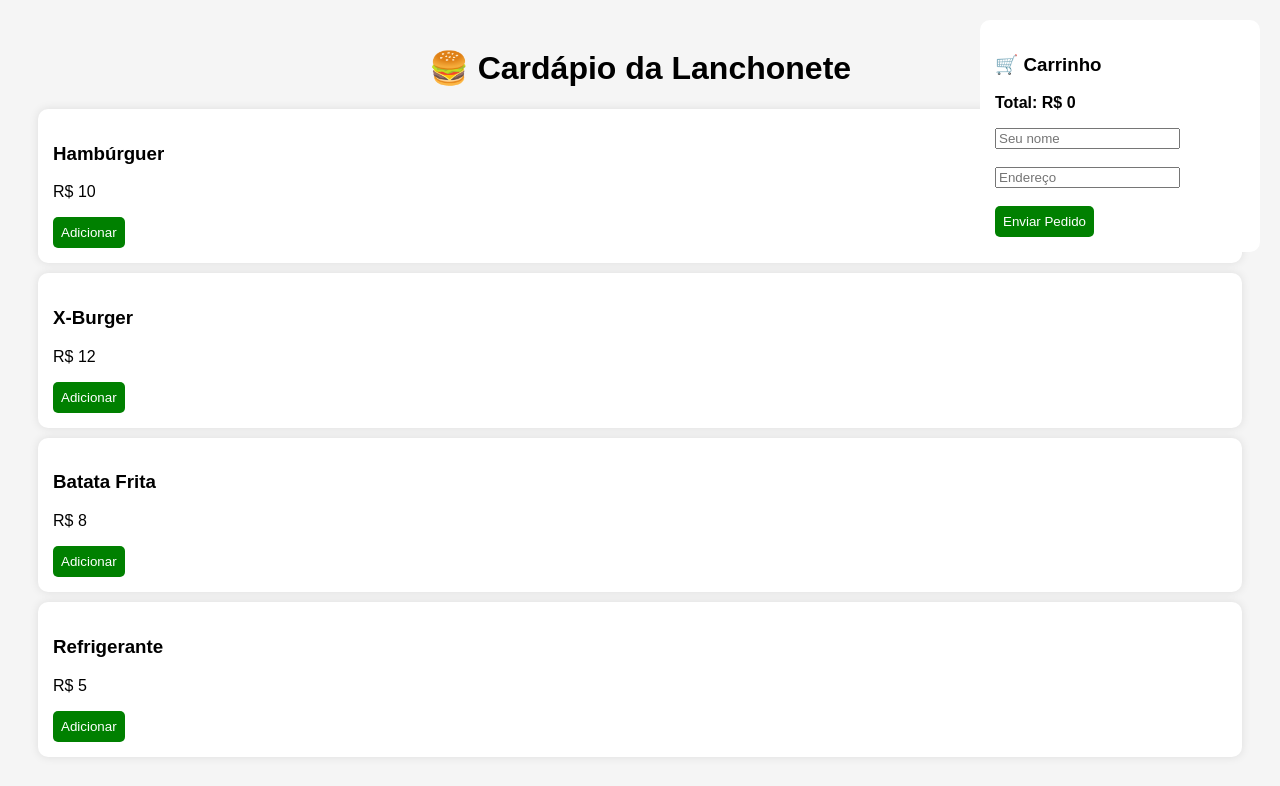
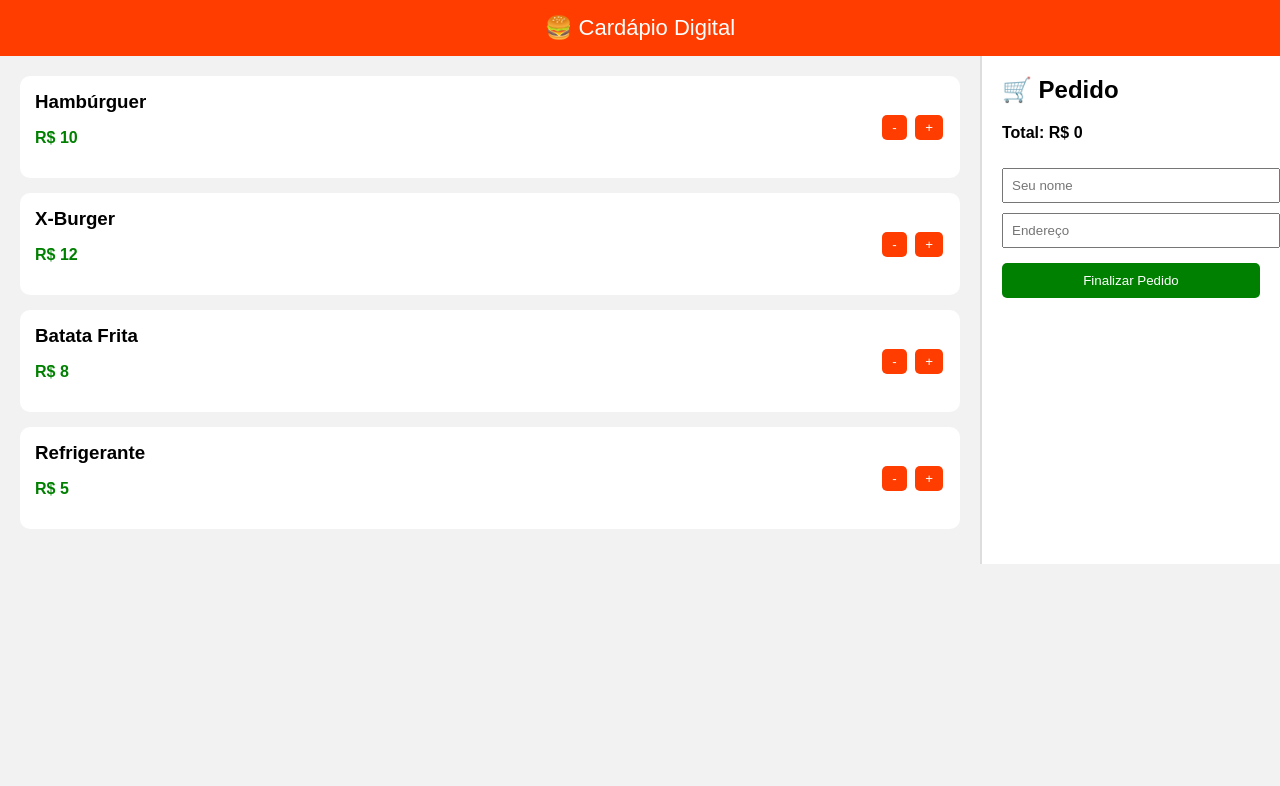
Before and after one commit to Cleodenia13/cardapio, a Flask app: page / in a window 1280 px wide. Shown: the top 786 px of the page. Run offline with Flask 3, Linux system fonts and the light colour scheme.

Commit message:
visual profissional

```diff
--- a/templates/index.html
+++ b/templates/index.html
@@ -5,80 +5,165 @@
     <style>
         body {
             font-family: Arial;
-            background: #f5f5f5;
-            padding: 20px;
+            background: #f2f2f2;
+            margin: 0;
         }
 
-        h1 {
+        header {
+            background: #ff3d00;
+            color: white;
+            padding: 15px;
             text-align: center;
+            font-size: 22px;
+        }
+
+        .container {
+            display: grid;
+            grid-template-columns: 1fr 300px;
+        }
+
+        .produtos {
+            padding: 20px;
         }
 
         .card {
             background: white;
             padding: 15px;
-            margin: 10px;
+            margin-bottom: 15px;
             border-radius: 10px;
-            box-shadow: 0 0 10px rgba(0,0,0,0.1);
+            display: flex;
+            justify-content: space-between;
+            align-items: center;
         }
 
-        button {
-            background: green;
+        .info h3 {
+            margin: 0;
+        }
+
+        .preco {
+            color: green;
+            font-weight: bold;
+        }
+
+        .controle button {
+            padding: 5px 10px;
+            margin: 2px;
+            border: none;
+            background: #ff3d00;
             color: white;
-            border: none;
-            padding: 8px;
             border-radius: 5px;
             cursor: pointer;
         }
 
-        #carrinho {
-            position: fixed;
-            right: 20px;
-            top: 20px;
+        .carrinho {
             background: white;
-            padding: 15px;
-            border-radius: 10px;
-            width: 250px;
+            padding: 20px;
+            border-left: 2px solid #ddd;
+        }
+
+        .carrinho h2 {
+            margin-top: 0;
+        }
+
+        .item {
+            display: flex;
+            justify-content: space-between;
+        }
+
+        input {
+            width: 100%;
+            padding: 8px;
+            margin-top: 10px;
+        }
+
+        .btn-finalizar {
+            background: green;
+            color: white;
+            width: 100%;
+            padding: 10px;
+            border: none;
+            margin-top: 15px;
+            cursor: pointer;
+            border-radius: 5px;
         }
     </style>
 </head>
 
 <body>
 
-<h1>🍔 Cardápio da Lanchonete</h1>
+<header>🍔 Cardápio Digital</header>
 
-<div id="carrinho">
-    <h3>🛒 Carrinho</h3>
-    <ul id="lista"></ul>
-    <p><b>Total: R$ <span id="total">0</span></b></p>
+<div class="container">
 
-    <input type="text" id="nome" placeholder="Seu nome"><br><br>
-    <input type="text" id="endereco" placeholder="Endereço"><br><br>
+    <div class="produtos">
+        {% for item in cardapio %}
+        <div class="card">
+            <div class="info">
+                <h3>{{ item.nome }}</h3>
+                <p class="preco">R$ {{ item.preco }}</p>
+            </div>
 
-    <button onclick="enviarPedido()">Enviar Pedido</button>
+            <div class="controle">
+                <button onclick="remover('{{ item.nome }}', {{ item.preco }})">-</button>
+                <button onclick="adicionar('{{ item.nome }}', {{ item.preco }})">+</button>
+            </div>
+        </div>
+        {% endfor %}
+    </div>
+
+    <div class="carrinho">
+        <h2>🛒 Pedido</h2>
+        <div id="itens"></div>
+
+        <p><b>Total: R$ <span id="total">0</span></b></p>
+
+        <input type="text" id="nome" placeholder="Seu nome">
+        <input type="text" id="endereco" placeholder="Endereço">
+
+        <button class="btn-finalizar" onclick="enviarPedido()">Finalizar Pedido</button>
+    </div>
+
 </div>
 
-{% for item in cardapio %}
-<div class="card">
-    <h3>{{ item.nome }}</h3>
-    <p>R$ {{ item.preco }}</p>
-    <button onclick="addItem('{{ item.nome }}', {{ item.preco }})">Adicionar</button>
-</div>
-{% endfor %}
-
 <script>
-let carrinho = [];
+let carrinho = {};
 let total = 0;
 
-function addItem(nome, preco) {
-    carrinho.push(nome);
+function atualizarCarrinho() {
+    let div = document.getElementById("itens");
+    div.innerHTML = "";
+
+    for (let item in carrinho) {
+        let linha = document.createElement("div");
+        linha.className = "item";
+        linha.innerHTML = item + " x" + carrinho[item].qtd;
+        div.appendChild(linha);
+    }
+
+    document.getElementById("total").innerText = total;
+}
+
+function adicionar(nome, preco) {
+    if (!carrinho[nome]) {
+        carrinho[nome] = {qtd: 0, preco: preco};
+    }
+    carrinho[nome].qtd++;
     total += preco;
 
-    let lista = document.getElementById("lista");
-    let item = document.createElement("li");
-    item.innerText = nome;
-    lista.appendChild(item);
+    atualizarCarrinho();
+}
 
-    document.getElementById("total").innerText = total;
+function remover(nome, preco) {
+    if (carrinho[nome] && carrinho[nome].qtd > 0) {
+        carrinho[nome].qtd--;
+        total -= preco;
+
+        if (carrinho[nome].qtd === 0) {
+            delete carrinho[nome];
+        }
+
+        atualizarCarrinho();
+    }
 }
 
 function enviarPedido() {
@@ -87,15 +172,15 @@ function enviarPedido() {
 
     let mensagem = "Pedido:%0A";
 
-    carrinho.forEach(item => {
-        mensagem += "- " + item + "%0A";
-    });
+    for (let item in carrinho) {
+        mensagem += item + " x" + carrinho[item].qtd + "%0A";
+    }
 
     mensagem += "%0ATotal: R$ " + total;
     mensagem += "%0ACliente: " + nome;
     mensagem += "%0AEndereço: " + endereco;
 
-    let numero = "5585987235195"; // SEU NÚMERO
+    let numero = "5585981234567"; // COLOCA SEU NÚMERO
 
     window.open(`https://wa.me/${numero}?text=${mensagem}`);
 }
```
